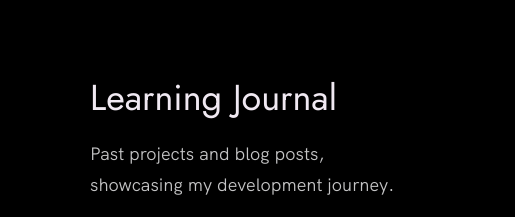
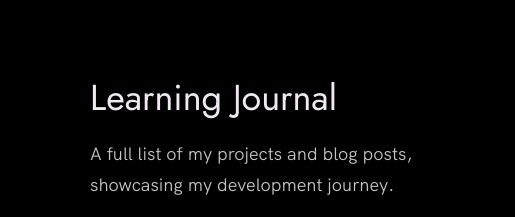
Before and after one commit to Mdowel/portfolio, a website built with Vite: page index.html in a window 1280 px wide. Shown: the part 2140-2357 px from the top of the page, 0-515 px from the left. Built offline with nearby package versions, Linux system fonts and the light colour scheme.

Commit message:
update learning journal description

```diff
--- a/index.html
+++ b/index.html
@@ -113,7 +113,7 @@
             <div class="work__text">
               <h3>Learning Journal</h3>
               <p>
-                Past projects and blog posts, showcasing my development journey.
+                A full list of my projects and blog posts, showcasing my development journey.
               </p>
               <ul class="work__list">
                 <li>HTML</li>
```
